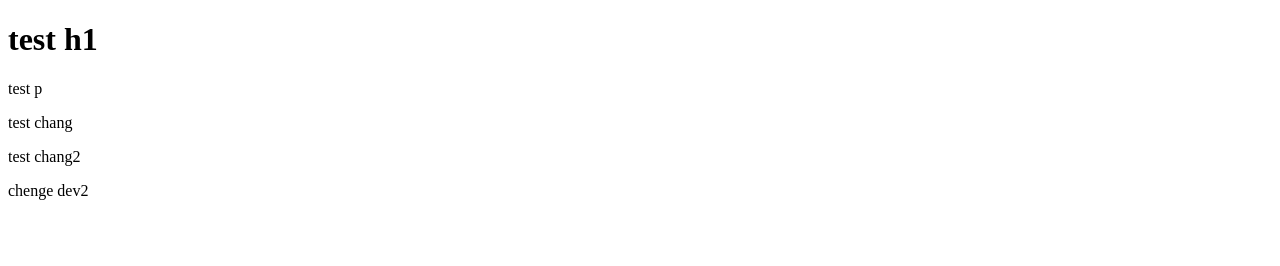
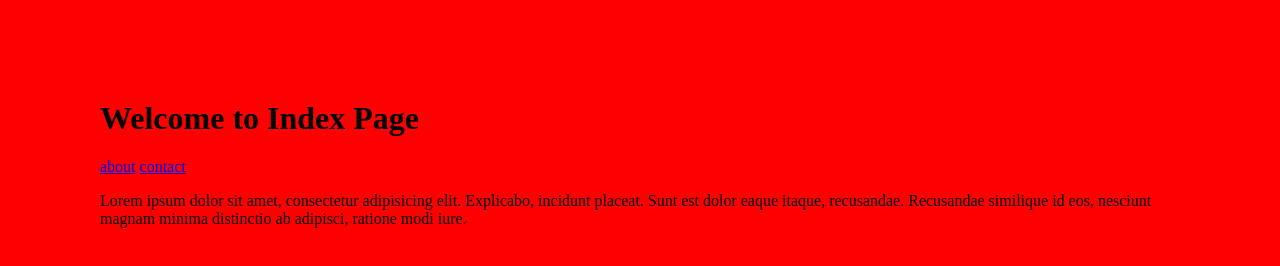
Before and after one commit to zahrash64/zaproject1, a plain HTML site: page index.html in a window 1280 px wide. Drawn offline with Linux system fonts and the light colour scheme.

Commit message:
add new1 files

```diff
--- a/css/style.css
+++ b/css/style.css
@@ -0,0 +1,4 @@
+body {
+  background: red;
+  margin: 100px;
+}
--- a/index.html
+++ b/index.html
@@ -1,12 +1,21 @@
 <!DOCTYPE html>
 <html>
-<head>
-	<title>index</title>
-</head>
-<body>
-	<h1>test h1</h1>
-	<p>test p</p>
-	<p>test chang</p>
-	<p>test chang2</p>
-	<p>chenge dev2</p>
-</body>
+  <head>
+    <meta charset="utf-8">
+    <title>My Project</title>
+    <link rel="stylesheet" href="css/style.css">
+  </head>
+  <body>
+    <h1>
+      Welcome to Index Page
+    </h1>
+    <header>
+      <nav>
+        <a href="about.html">about</a>
+        <a href="contact.html">contact</a>
+      </nav>
+    </header>
+    <p>Lorem ipsum dolor sit amet, consectetur adipisicing elit. Explicabo, incidunt placeat. Sunt est dolor eaque itaque, recusandae. Recusandae similique id eos, nesciunt magnam minima distinctio ab adipisci, ratione modi iure.</p>
+    <script src="js/main.js"></script>
+  </body>
+</html>
```
Also changed, not shown: about.html (added, +12 -0 lines), contact.html (added, +12 -0 lines), shop.html (added, +11 -0 lines), css/main.css (added), js/main.js (added), js/myjs.js (deleted).
